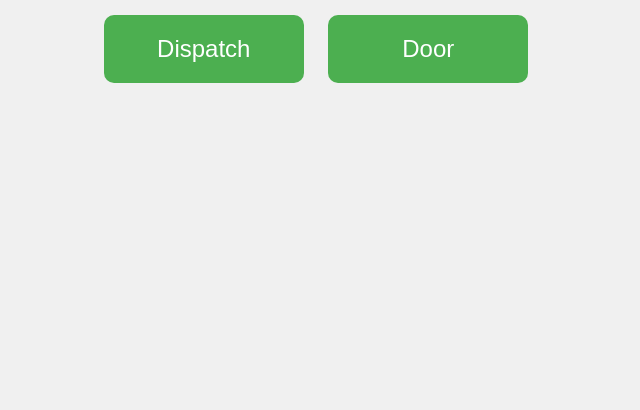
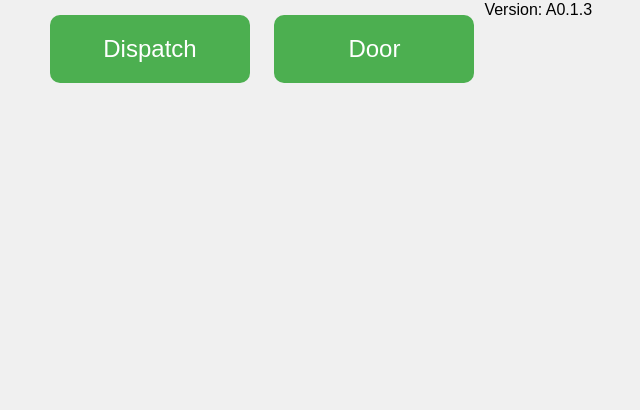
Before and after one commit to MCDran/doorDispatch, a website: page public/index.html in a window 1280 px wide. Shown: the part 390-800 px from the top of the page, without its empty margins (324-964 px from the left). Drawn offline with Linux system fonts and the light colour scheme.

Commit message:
A0.1.3 Added version tag to index Testing new branch

```diff
--- a/public/index.html
+++ b/public/index.html
@@ -48,6 +48,7 @@
     <button onclick="location.href='dispatch.html'">Dispatch</button>
     <button onclick="location.href='door.html'">Door</button>
   </div>
+  <p>Version: A0.1.3</p>
 
 </body>
 </html>
```
